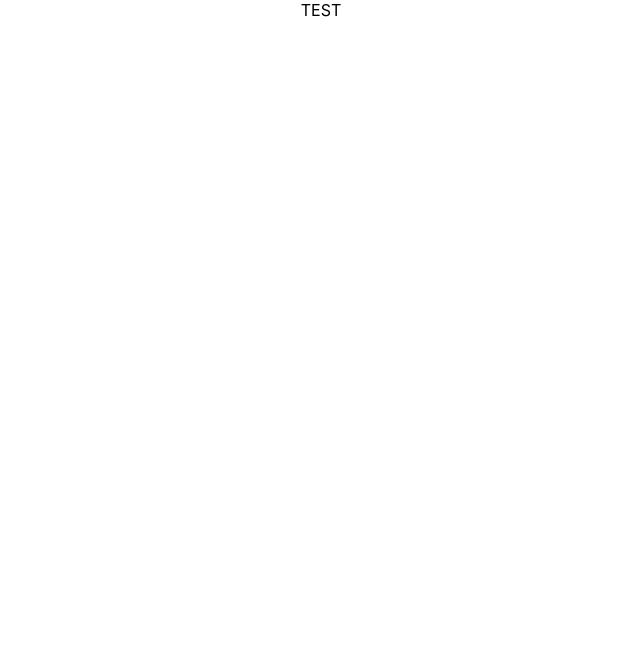
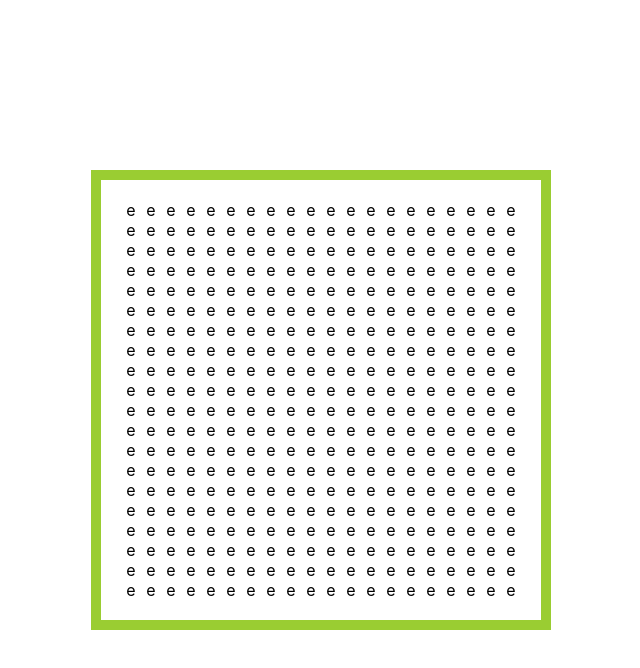
Before and after one commit to piyushagwl007/snake_game, a React (Create React App) app: page / in a window 1280 px wide. Shown: the top 668 px of the page, without its empty margins (319-959 px from the left). Built offline with nearby package versions, Linux system fonts and the light colour scheme.

Commit message:
Basic Board Completed

```diff
--- a/src/App.css
+++ b/src/App.css
@@ -40,6 +40,14 @@
 .main-game-board {
   height: 400px;
   width: 400px;
-  border: red;
+  padding: 20px;
+  border: 10px solid yellowgreen;
   outline: green;
+  position: absolute;
+	top:0;
+	bottom: 0;
+	left: 0;
+	right: 0;
+
+	margin: auto;
 }
--- a/src/App.js
+++ b/src/App.js
@@ -1,9 +1,19 @@
 import React, { Component } from "react";
 import "./App.css";
 
+//External Components
+import Board from "./containers/Game_Board";
+const size = {
+  rows: 20,
+  columns: 20
+};
 class App extends Component {
   render() {
-    return <div className="App">TEST</div>;
+    return (
+      <div className="App">
+        <Board board_size={size} />
+      </div>
+    );
   }
 }
 
--- /dev/null
+++ b/src/constants/CellStates.js
@@ -0,0 +1,6 @@
+const state = {
+    HAVE_FOOD:"f",
+    HAVE_SNAKE:"s",
+    HAVE_NOTHING:"e"
+}
+export default state
--- a/src/containers/Game_Board/components/Board.jsx
+++ b/src/containers/Game_Board/components/Board.jsx
@@ -1,12 +1,24 @@
-import React, { PureComponent } from 'react'
+import React, { PureComponent } from "react";
+import Cell from "./Cell";
+class Board extends PureComponent {
+  constructor(props) {
+    super();
+    this.state = {
+      rows: props.size.rows,
+      columns: props.size.columns
+    };
+  }
 
-class Board extends PureComponent {
-    render() {
-        return (
-            <div className="main-game-board">
-
-            </div>
-        )
-    }
+  render() {
+    const { rows, columns } = this.state;
+    const totalCells = rows * columns;
+    const cellUnits = [...Array(totalCells)].map((v, idx) => {
+      console.log("Rendering", idx);
+      const row = idx % rows;
+      const column = idx % columns;
+      return <Cell row={row} column={column} key={idx}/>;
+    });
+    return <div className="main-game-board">{cellUnits}</div>;
+  }
 }
-export default Board
+export default Board;
--- a/src/containers/Game_Board/components/Cell.jsx
+++ b/src/containers/Game_Board/components/Cell.jsx
@@ -1,13 +1,18 @@
-import React, { PureComponent } from 'react'
-
+import React, { PureComponent } from "react";
+import CellStates from "../../../constants/CellStates";
 class Cell extends PureComponent {
-    render() {
-        return (
-            <div className="cell">
-
-            </div>
-        )
-    }
+  constructor(props) {
+    super();
+    this.state = {
+      row: props.row,
+      column: props.column,
+      value: CellStates.HAVE_NOTHING
+    };
+  }
+  render() {
+    const { value } = this.state;
+    return <div className="cell">{value}</div>;
+  }
 }
 
-export default Cell
+export default Cell;
--- a/src/containers/Game_Board/index.jsx
+++ b/src/containers/Game_Board/index.jsx
@@ -1,6 +1,6 @@
 import React from "react";
-
-const index = () => {
-  return <div />;
+import Board from "./components/Board";
+const index = ({ board_size }) => {
+  return <Board size={board_size} />;
 };
-export default index
+export default index;
```
